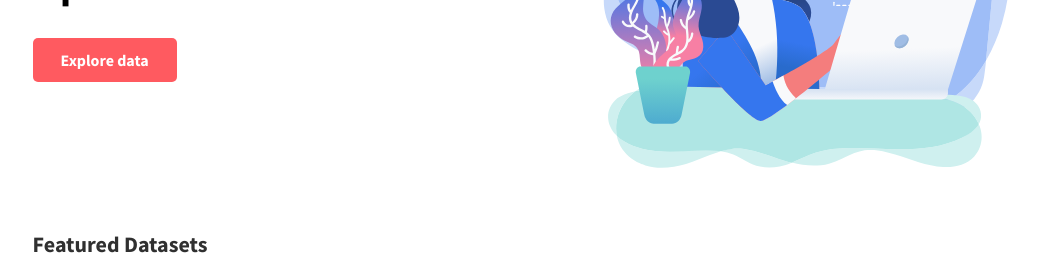
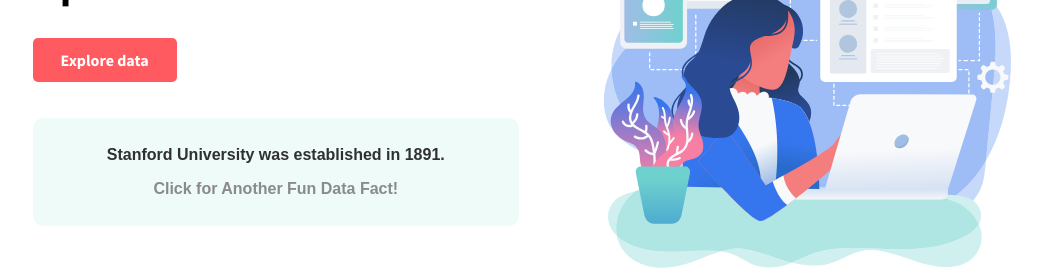
Before and after one commit to StanfordOpenData/open-data-portal, a React (Create React App) app: page /#/ in a window 1280 px wide. Shown: the part 318-594 px from the top of the page, without its empty margins (121-1163 px from the left). Built offline with nearby package versions, Linux system fonts and the light colour scheme; no server answers.

Commit message:
add random fact feature

```diff
--- a/src/components/LandingPage.jsx
+++ b/src/components/LandingPage.jsx
@@ -17,7 +17,8 @@
       error: null,
       isLoaded: false,
       items: [],
-      articles: []
+      articles: [],
+      randomfact: "Stanford University was established in 1891."
     };
   }
 
@@ -59,6 +60,23 @@
       )
   }
 
+  getRandomFact = () => { // updates random fact displayed
+    var randomfacts = ["Stanford has won 270 overall Olympic medals (139 gold, 73 silver, 58 bronze), as of the 2016 Rio Olympics.",
+                      "Stanford has 165 overall Olympic medalists, as of the 2016 Rio Olympics",
+                      "Stanford won 27 medals at the 2016 Rio de Janeiro Olympic Games, a school record!",
+                      "The Cardinal has produced at least one medalist in every Olympics the U.S. has competed in since 1912.",
+                      "There are over 800 (registered) parties yearly on Stanford campus.",
+                      "Over 10,000 students were driven home by 5-SURE in the 2017-2018 school year.",
+                      "Stanford offers over 15,000 courses annually, as of 2020."]
+    var randfact = this.state.randomfact;
+    if (randomfacts.length > 1) {
+      while (randfact == this.state.randomfact) {
+        randfact = randomfacts[Math.floor(Math.random()*randomfacts.length)]
+      }
+    }
+    this.setState({randomfact: randfact})
+  }
+
   render() {
     function html_entity_decode(message) {
       {/* decodes UTF8 punctuation into HTML */ }
@@ -66,6 +84,7 @@
       element.innerHTML = message;
       return element.innerHTML;
     }
+
     return (
       <div className="home">
         <header>
@@ -74,6 +93,12 @@
           <Link to="/datasets" className="btnPrimary">Explore data</Link>
           {/*<a href="#" className="btnTertiary">Get alerts</a>  */}
 
+          <div id="randomfactdiv">
+            <button onClick={this.getRandomFact} type = "button" className="btnPrimary" id="randomfactcontainer">
+              <p id="randomfact">{this.state.randomfact}</p>
+              <p id="newfact">Click for Another Fun Data Fact!</p>
+            </button>
+          </div>
         </header>
         <div className="newDatasets">
           <h3>Featured Datasets</h3>
--- a/src/components/styles.css
+++ b/src/components/styles.css
@@ -42,7 +42,7 @@
 
 
 /* -----buttons------*/
-a.btnPrimary, button[type=submit] {
+a.btnPrimary, button.btnPrimary, button[type=submit] {
     color: white;
     text-decoration: none;
     font-size: 16px;
@@ -52,13 +52,13 @@
     border: none;
     border-radius: 5px;
 }
-a.btnPrimary {
+a.btnPrimary, button.btnPrimary {
     padding: 12px 28px;
 }
 button[type=submit] {
     margin-top: 16px;
 }
-a.btnPrimary:hover, button[type=submit]:hover {
+a.btnPrimary:hover, button.btnPrimary:hover, button[type=submit]:hover {
     background-color: #FF7B7F;
     transition: all .3s ease;
     -webkit-transition: all .3s ease;
@@ -147,7 +147,7 @@
     width: 50%;
     position: absolute;
     right: 32px;
-    top: 112px;
+    top: 212px;
 }
 .newDatasets {
     margin-top: 160px;
@@ -199,7 +199,21 @@
 .secondHeader .right {
     margin: 100px 0 auto 64px;
 }
-
+#randomfactcontainer {
+    margin-top: 3em;
+    background-color: #eefbf8;
+    width: 100%;
+    border-radius: 10px;
+}
+#randomfactdiv {
+    width: 50%;
+}
+#randomfact {
+    color: var(--main-black);
+}
+#newfact {
+    color: var(--main-gray);
+}
 
 /* -----datasets list----*/
 #searchInput {
@@ -462,6 +476,11 @@
     .hero {
         display: none;
     }
+    #randomfactdiv {
+        width: 100%;
+        margin-left: auto;
+        margin-right: auto;
+    }
     .sideBar {
         display: inline-block;
         width: 100%;
```
Also changed, not shown: 1 other file (tests, documents, lock files or other folders).
